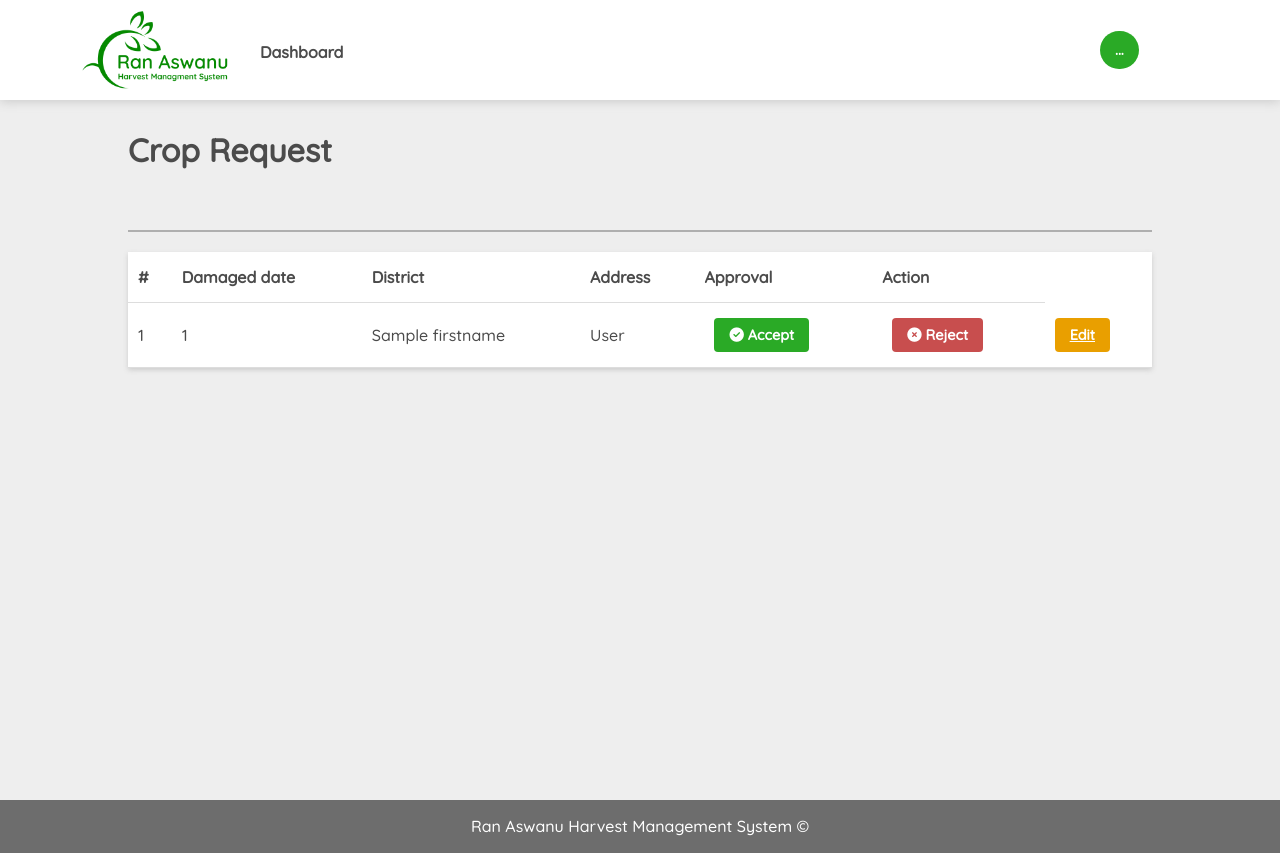
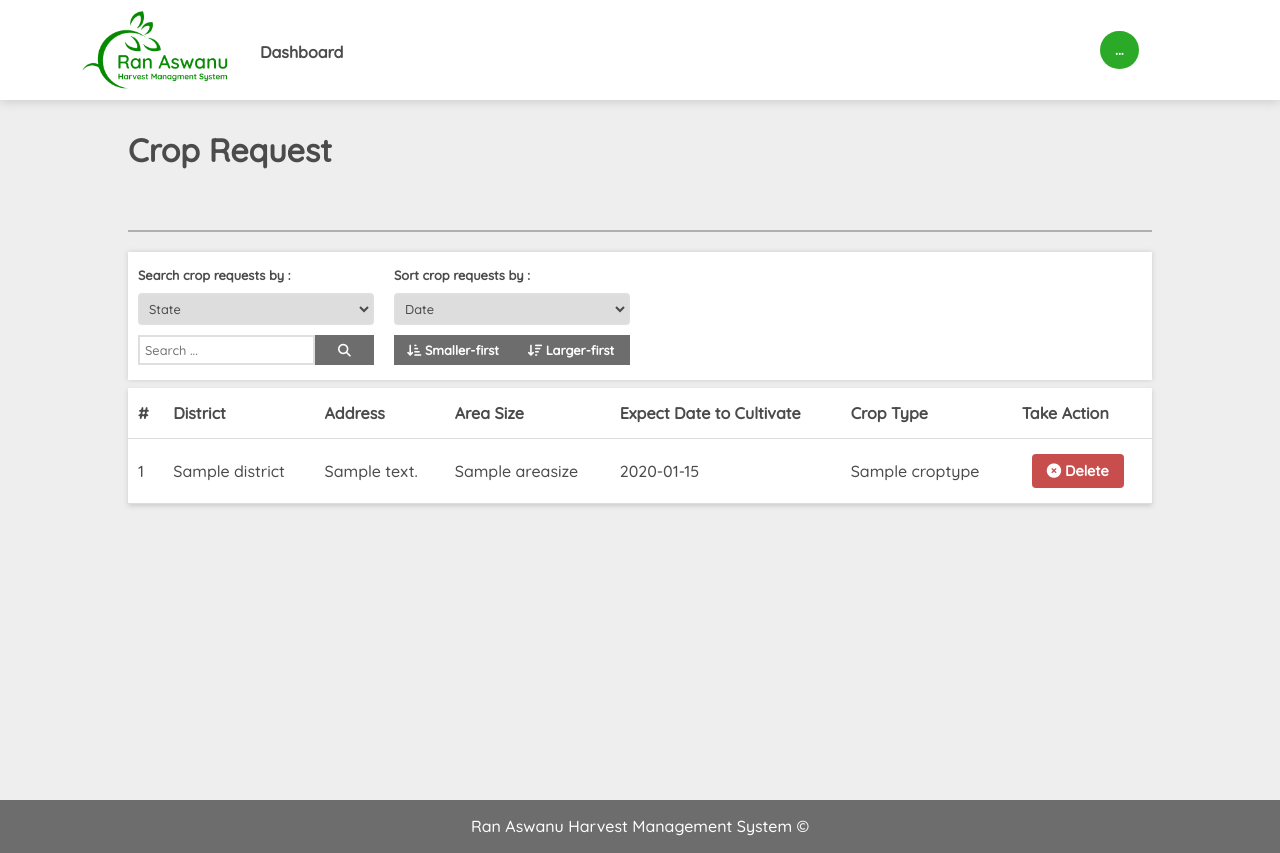
Before and after one commit to ucsc-2nd-year-group-22/RanAswanu, a PHP site: the page made by views/farmer/cropReqif.php in a window 1280 px wide. Run offline with PHP 8.4, Linux system fonts and the light colour scheme; the template is opened without the code that fills it: most values are stand-ins (such as "Sample title", 1, 10 or a date in 2020); data that the repository does not hold is empty; some libraries are stand-ins or nearby versions.

Commit message:
Added some functions and changed UI in crop req

```diff
--- a/views/farmer/cropReq.php
+++ b/views/farmer/cropReq.php
@@ -1,4 +1,4 @@
-<h1>Crop Reqeust</h1>
+<h1>Crop Reqeust Form</h1>
 
 
 <div class="main-form">
--- a/views/farmer/cropReqif.php
+++ b/views/farmer/cropReqif.php
@@ -11,6 +11,48 @@
         <li><a id="tab4" href="<?php URL ;?>../farmer/cropReq" ><i class="fas fa-user-plus"></i> New </a></li>
         <?php endif ?>
     </ul>
+</div>
+
+
+
+
+
+<div class="panel-container">
+    <div class="pane1">
+
+        <form class="search-bar">
+            <label>Search crop requests by : </label>
+            <select placeholder="Search ...">
+                    <option>State</option>
+                    <option>Crop Type</option>
+                    <option>District</option>
+                </select>
+            <input type="text" placeholder="Search ...">
+            <button type="submit"><i class="fas fa-search"></i></button>
+        </form>
+
+    </div>
+    <div class="pane2">
+        <form class="normal-select">
+            <label>Sort crop requests by : </label>
+            <select placeholder="other">
+                    <option>Date</option>
+                    <option>Crop Type</option>
+                    <option>District</option>
+            </select>
+            <button type="submit" class="half"><i class="fas fa-sort-amount-down-alt"></i> Smaller-first </button>
+            <button type="submit" class="half"><i class="fas fa-sort-amount-down"></i> Larger-first</button>
+        </form>
+    </div>
+
+    <!-- Comment pane 3 & 4 If they are empty -->
+
+ <!--   <div class="pane3">
+         <label>Empty pane</label>
+    </div>
+    <div class="pane4">
+        <label>Empty pane</label>
+    </div>    -->
 </div>
 
 <!--
@@ -49,28 +91,32 @@
 
 </div>
 
- -->
+        -->
 
    <!-- Table -->
    <div class="main-table">
         <table>
             <tr>
                 <th>#</th>
-                <th>Damaged date</th>
                 <th>District</th>
                 <th>Address</th>
-                <th>Approval</th>         <!--accept / reject / pending -->
-                <th>Action</th>           <!-- view submited form / delete form -->
+                <th>Area Size</th>
+                <th>Expect Date to Cultivate</th>
+                <th>Crop Type</th>
+            <!--    <th>Approval</th>         accept / reject / pending -->
+                <th>Take Action</th>           <!-- view submited form / delete form -->
             </tr>
-        <?php $i = 0; foreach($officerData as $officer) :; $i++;?>
+        <?php $i = 0; foreach($cropReqifData as $officer) :; $i++;?>
             <tr>
                 <td> <?=  $i ?></td>
-                <td><?= $officer['id'];?> </td>
-                <td><?= $officer['firstname'];?> </td>
-                <td><?= $officer['lastname'];?> </td>
-                <td><button class="mini-button normal"> <i class="fas fa-check-circle"></i> Accept</button> </td>
-                <td>    <button class="mini-button danger"><i class="fas fa-times-circle"></i> Reject</button> </td>
-                <td><a type="button" class="mini-button warning btn" onclick="return confirm('Are you sure you want to edit this user?');" href="<?php echo URL . 'user/edit/' . $officer['id'] ;?>">Edit</a></td>
+                <td><?= $officer['district'];?> </td>
+                <td><?= $officer['address'];?> </td>
+                <td><?= $officer['areasize'];?> </td>
+                <td><?= $officer['expectdate'];?> </td>
+                <td><?= $officer['croptype'];?> </td>
+                <!-- <td><button class="mini-button normal"> <i class="fas fa-check-circle"></i> Accept</button> </td> -->
+                <td>    <button class="mini-button danger"><i class="fas fa-times-circle"></i> Delete</button> </td>
+            <!--    <td><a type="button" class="mini-button warning btn" onclick="return confirm('Are you sure you want to edit this user?');" href="<?php echo URL . 'user/edit/' . $officer['id'] ;?>">Edit</a></td>   -->
             </tr>
         <?php endforeach;?>
         </table>
```
Also changed, not shown: controllers/farmer.php (+57 -9 lines).
